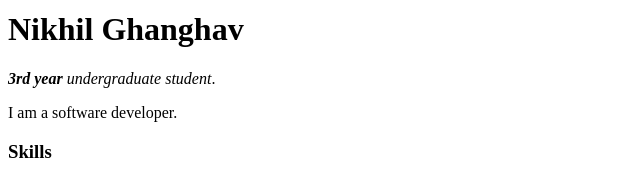
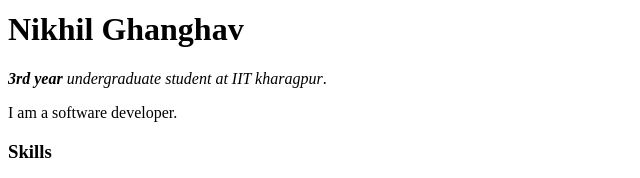
Before and after one commit to NikhilGhanghav1326/CV, a plain HTML site: page index.html in a window 1280 px wide. Shown: the part 322-500 px from the top of the page, 0-640 px from the left. Drawn offline with Linux system fonts and the light colour scheme.

Commit message:
Update index.html

```diff
--- a/index.html
+++ b/index.html
@@ -7,7 +7,7 @@
   <body>
     <img src="https://scontent.fpnq1-1.fna.fbcdn.net/v/t1.0-0/s600x600/74528105_1448083025330841_4533415676886384640_o.jpg?_nc_cat=101&ccb=3&_nc_sid=09cbfe&_nc_ohc=q7jiICK2kpkAX_9VlMG&_nc_ht=scontent.fpnq1-1.fna&tp=7&oh=addb7f1863e13791a7efc2dc03ad4933&oe=6063B3B4" alt="nikhil">
     <h1>Nikhil Ghanghav</h1>
-    <p> <em> <strong>3rd year</strong> undergraduate student</em>.</p>
+    <p> <em> <strong>3rd year</strong> undergraduate student at IIT kharagpur</em>.</p>
     <p>I am a software developer.</p>
     <h3>Skills</h3>
     <table border="10">
```
